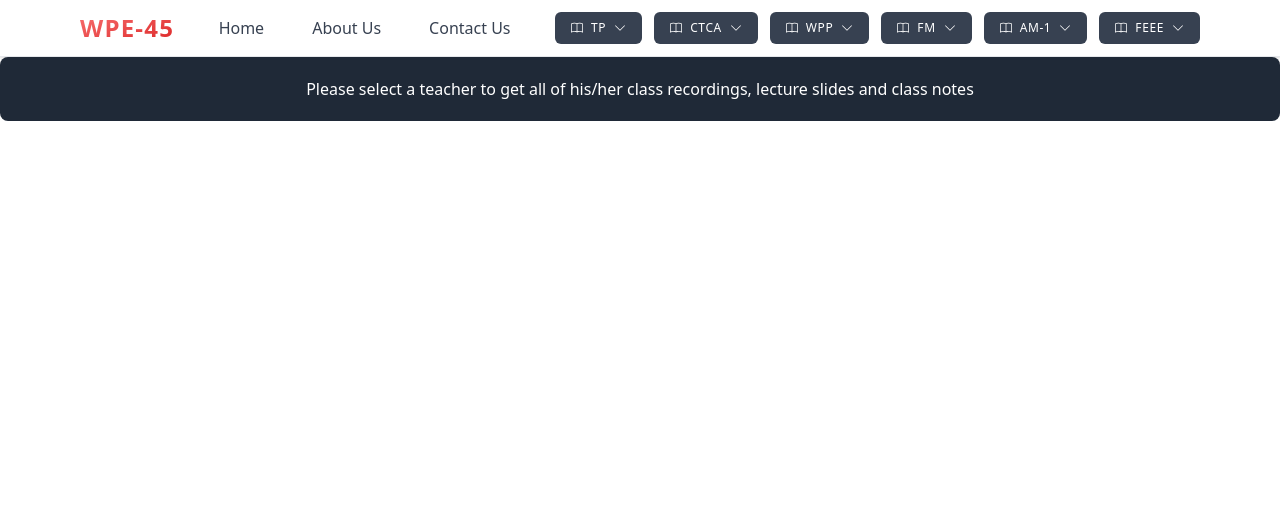
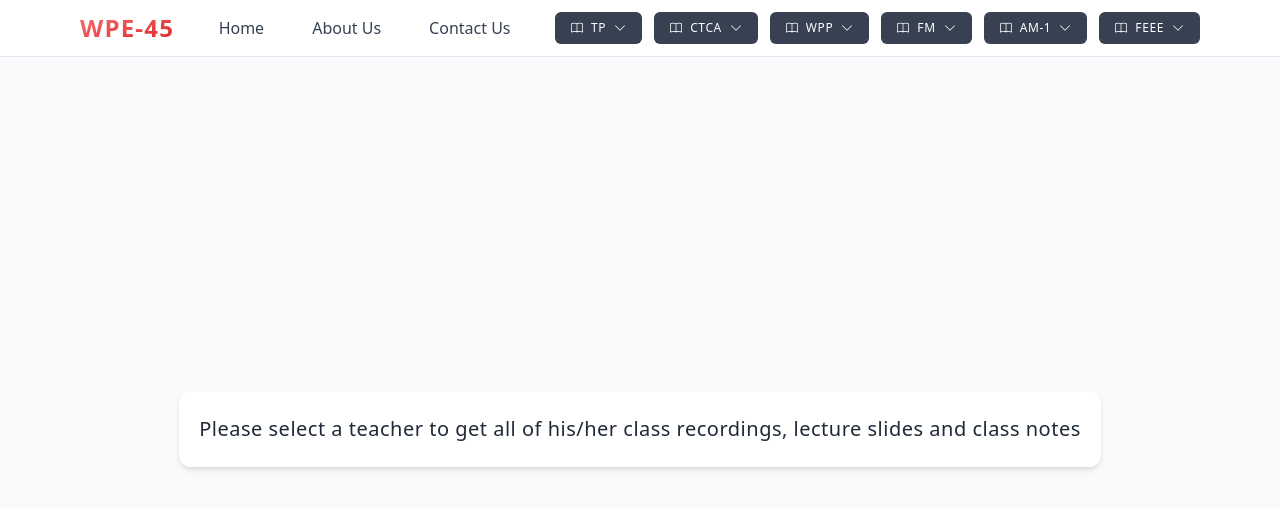
Before and after one commit to HelloTanvir/class-material-management, a Next.js app: page / in a window 1280 px wide. Shown: the top 508 px of the page. Built offline with nearby package versions, Linux system fonts and the light colour scheme.

Commit message:
homepage message design changed

```diff
--- a/src/pages/index.tsx
+++ b/src/pages/index.tsx
@@ -9,9 +9,15 @@ const Home: NextPage = () => (
             <link rel="icon" href="/favicon.ico" />
         </Head>
 
-        <main className="px-10 py-5 text-center text-white rounded-lg bg-dark-500">
-            Please select a teacher to get all of his/her class recordings, lecture slides and class
-            notes
+        {/* <main className="px-10 py-5 text-center text-white rounded-lg bg-dark-500"> */}
+        <main
+            style={{ height: 'calc(100vh - 57px)' }}
+            className="flex items-center justify-center bg-gray-50"
+        >
+            <div className="px-5 py-6 text-xl tracking-wide bg-white shadow-md text-dark-500 rounded-xl">
+                Please select a teacher to get all of his/her class recordings, lecture slides and
+                class notes
+            </div>
         </main>
     </div>
 );
```
